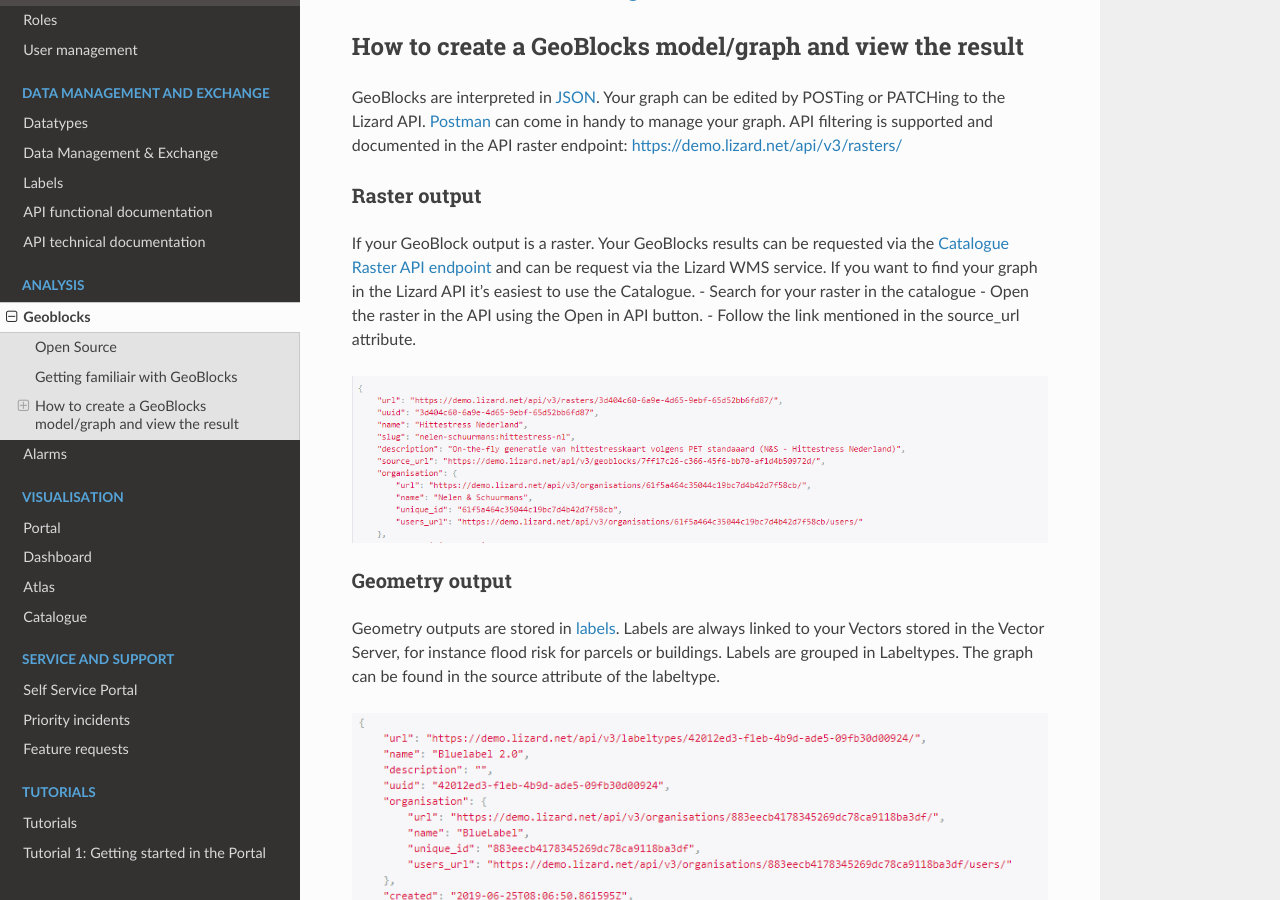
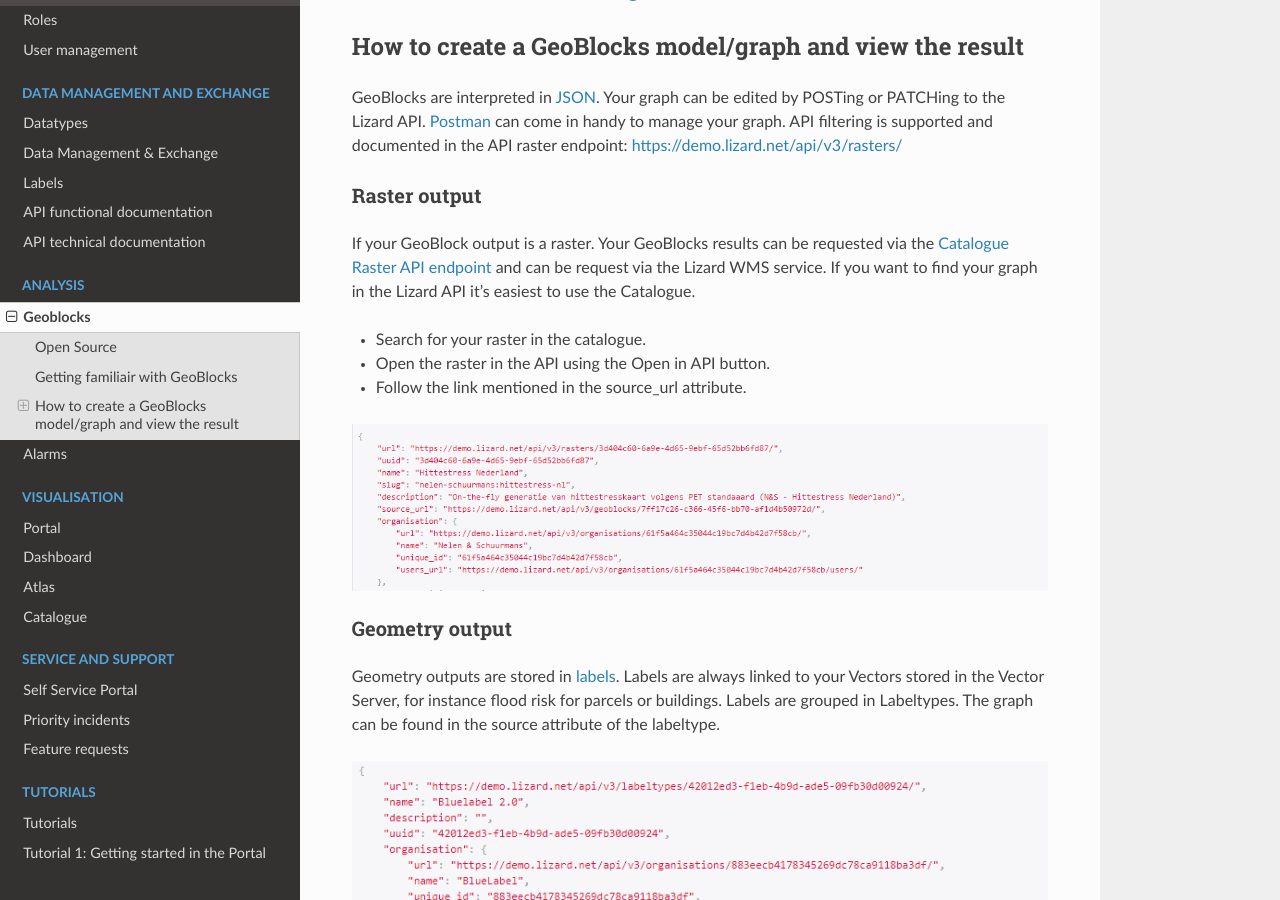
Before and after one commit to nens/lizard-docs, a Sphinx documentation site: the page built from source/d_geoblocks.rst, in a window 1280 px wide and 900 px high, scrolled down 1130 px. Built offline with Sphinx 7.4.7 and the Read the Docs theme 2.0.0, drawn with Linux system fonts in a browser that asks for light colours; formulas are drawn with MathJax 3.

```diff
--- a/source/d_geoblocks.rst
+++ b/source/d_geoblocks.rst
@@ -42,7 +42,8 @@ Raster output
 
 If your GeoBlock output is a raster. Your GeoBlocks results can be requested via the `Catalogue <demo.lizard.net/catalogue>`_ `Raster API endpoint <demo.lizard.net/api/v3/rasters/>`_ and can be request via the Lizard WMS service.
 If you want to find your graph in the Lizard API it's easiest to use the Catalogue.
-- Search for your raster in the catalogue
+
+- Search for your raster in the catalogue.
 - Open the raster in the API using the Open in API button.
 - Follow the link mentioned in the source_url attribute.
 
```
